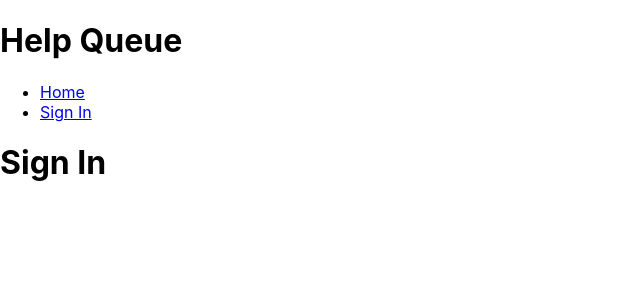
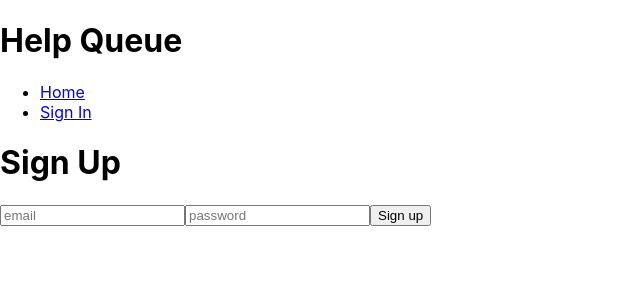
Before and after one commit to alexiusvdt/help-queue-hooks, a React (Create React App) app: page /sign-in in a window 1280 px wide. Shown: the top 300 px of the page, without its empty margins (0-640 px from the left). Built offline with nearby package versions, Linux system fonts and the light colour scheme; no server answers.

Commit message:
add signup functionality

```diff
--- a/src/components/SignIn.js
+++ b/src/components/SignIn.js
@@ -1,8 +1,40 @@
-import React from "react";
+import React, { useState } from "react";
+import { auth } from "./../firebase.js";
+import { createUserWithEmailAndPassword } from "firebase/auth";
 
-function SignIn(){
+function SignIn() {
+  const [signUpSucess, setSignUpSuccess] = useState(null);
+
+  function doSignUp(event) {
+    event.preventDefault();
+    const email = event.target.email.value;
+    const password = event.target.password.value;
+    createUserWithEmailAndPassword(auth, email, password)
+    // firebase object UserCredential representing the newly created user
+    .then((userCredential) => {
+        setSignUpSuccess(`You've successfully signed up ${userCredential.user.email}!`)
+      })
+      .catch((error) => {
+        setSignUpSuccess(`There was an error signing up: ${error.message}`)
+      });
+  }
+
   return (
-    <h1>Sign In</h1>
+    <React.Fragment>
+      <h1>Sign Up</h1>
+      {signUpSucess}
+      <form onSubmit={doSignUp}>
+        <input
+          type='text'
+          name='email'
+          placeholder="email" />
+        <input
+          type='password'
+          name="password"
+          placeholder="password" />
+        <button type="submit">Sign up</button>
+      </form>
+    </React.Fragment>
   );
 }
 
--- a/src/components/TicketControl.js
+++ b/src/components/TicketControl.js
@@ -3,7 +3,8 @@ import NewTicketForm from './NewTicketForm';
 import TicketList from './TicketList';
 import EditTicketForm from './EditTicketForm';
 import TicketDetail from './TicketDetail';
-import db from './../firebase.js';
+// destructuring required on named export
+import { db } from './../firebase.js';
 import { collection, addDoc, onSnapshot, doc, updateDoc, deleteDoc } from "firebase/firestore";
 
 function TicketControl() {
--- a/src/firebase.js
+++ b/src/firebase.js
@@ -1,7 +1,7 @@
 import { initializeApp } from "firebase/app";
 import { getFirestore } from 'firebase/firestore';
+import { getAuth } from "firebase/auth";
 
-//define our config pointing to the created webapp
 const firebaseConfig = {
   apiKey: process.env.REACT_APP_FIREBASE_API_KEY,
   authDomain: process.env.REACT_APP_FIREBASE_AUTH_DOMAIN,
@@ -11,11 +11,10 @@ const firebaseConfig = {
   appId: process.env.REACT_APP_FIREBASE_APP_ID
 }
 
-// initialize the db with the correct params
-// initializeApp instantiates our firebase which we save in app
 const app = initializeApp(firebaseConfig);
-// pass in the firebase to firestore and store it in db
+const auth = getAuth(app);
 const db = getFirestore(app);
 
-
-export default db;
+// now that we export two things, we no longer export default!
+// these are called named exports
+export { db, auth };
```
